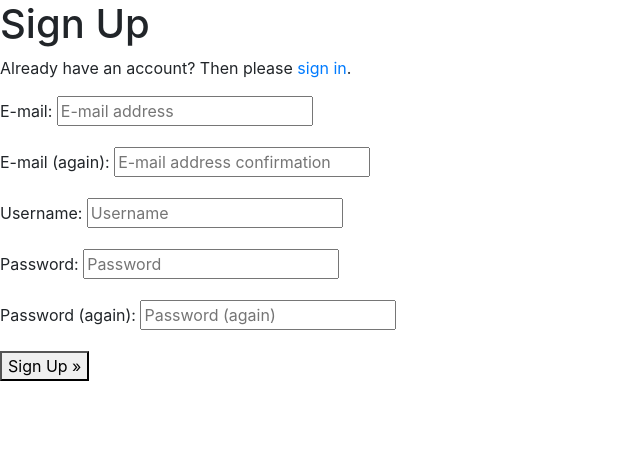
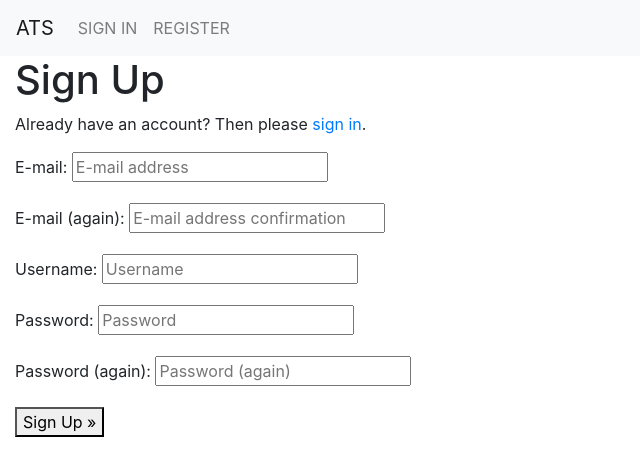
Before and after one commit to nsedan/ats, a Django app: page /accounts/signup/ in a window 1280 px wide. Shown: the top 476 px of the page, without its empty margins (0-640 px from the left). Run offline with Django 3.2, Linux system fonts and the light colour scheme; some libraries are stand-ins or nearby versions.

Commit message:
Navbar added to header

```diff
--- a/templates/base.html
+++ b/templates/base.html
@@ -2,6 +2,7 @@
 
 <!doctype html>
 <html lang="en">
+
 <head>
 
     {% block meta %}
@@ -38,8 +39,12 @@
 
     <title>Active Training Studio {% block extra_title %}{% endblock %}</title>
 </head>
+
 <body>
-    <header class="container-fluid fixed-top"></header>
+
+    <header>
+        {% include "inc/navbar.html" %}
+    </header>
 
     {% if messages %}
     <div class="message-container"></div>
@@ -48,12 +53,13 @@
     {% block page_header %}
     {% endblock %}
 
-    {% block content %}
-    {% endblock %}
+    <main class="container-fluid">
+        {% block content %}{% endblock %}
+    </main>
 
     {% block postloadjs %}
     {% endblock %}
 
+</body>
 
-  </body>
 </html>
--- a/templates/home/index.html
+++ b/templates/home/index.html
@@ -2,5 +2,4 @@
 {% load static %}
 
 {% block content %}
-    <h1 class="display-4 text-success">It works!</h1>
 {% endblock %}
--- /dev/null
+++ b/templates/inc/navbar.html
@@ -0,0 +1,17 @@
+<nav class="navbar navbar-expand-lg navbar-light bg-light">
+    <a class="navbar-brand" href="{% url 'home' %}">ATS</a>
+    <button class="navbar-toggler" type="button" data-toggle="collapse" data-target="#navbarNav"
+        aria-controls="navbarNav" aria-expanded="false" aria-label="Toggle navigation">
+        <span class="navbar-toggler-icon"></span>
+    </button>
+    <div class="collapse navbar-collapse" id="navbarNav">
+        <ul class="navbar-nav">
+            <li class="nav-item">
+                <a class="nav-link" href="{% url 'account_login' %}">SIGN IN</a>
+            </li>
+            <li class="nav-item">
+                <a class="nav-link" href="{% url 'account_signup' %}">REGISTER</a>
+            </li>
+        </ul>
+    </div>
+</nav>
```
Also changed, not shown: README.md (deleted). Lines whose indentation alone changed are shown as unchanged.
